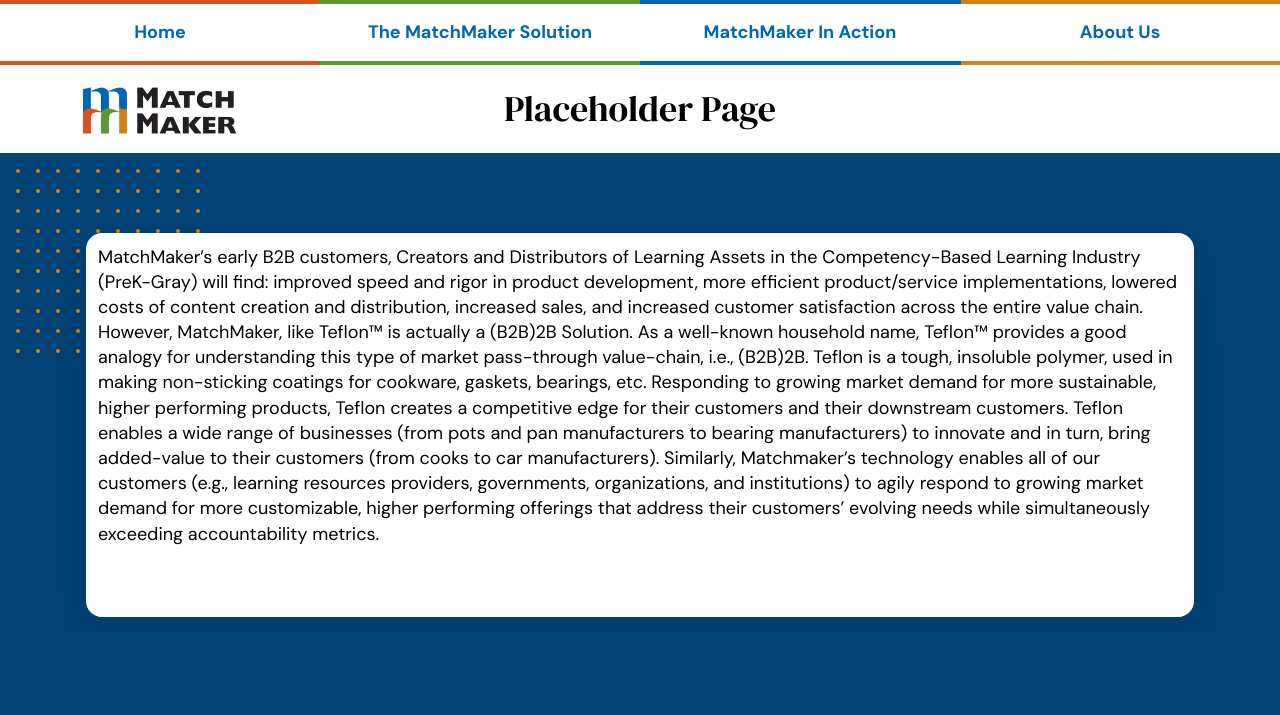
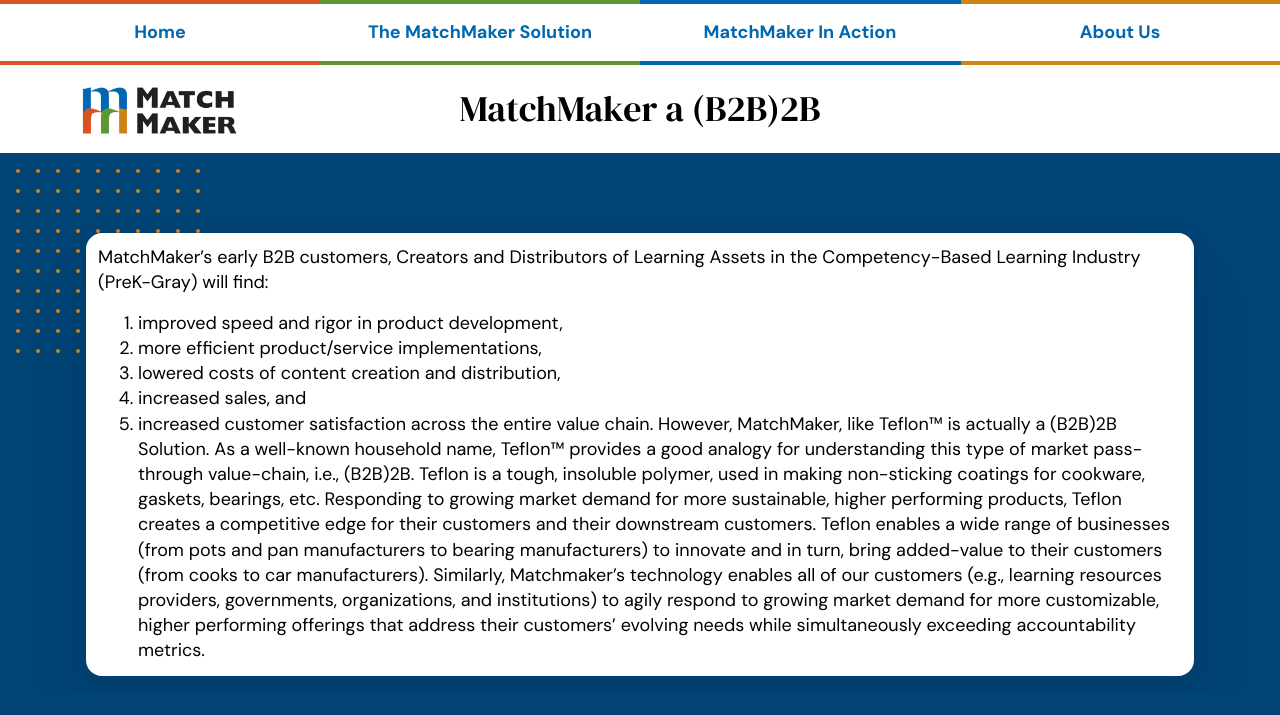
Before and after one commit to matchmakeredlabs/matchmakeredlabs.develop, a Jekyll site: the page built from _Solution/placeholder.md, in a window 1280 px wide. Shown: the top 715 px of the page. Built offline with Jekyll 4.4.1, drawn with Linux system fonts in a browser that asks for light colours.

Commit message:
Update placeholder.md

```diff
--- a/_Solution/placeholder.md
+++ b/_Solution/placeholder.md
@@ -1,14 +1,14 @@
 ---
-title: Placeholder Page
+title: MatchMaker a (B2B)2B
 menu: Benefits
 icon: Design/Image
 ordinal: 5
 ---
 MatchMaker’s early B2B customers, Creators and Distributors of Learning Assets in the Competency-Based Learning Industry (PreK-Gray) will find:
-improved speed and rigor in product development,
-more efficient product/service implementations,
-lowered costs of content creation and distribution,
-increased sales, and
-increased customer satisfaction across the entire value chain.
+1. improved speed and rigor in product development,
+2. more efficient product/service implementations,
+3. lowered costs of content creation and distribution,
+4. increased sales, and
+5. increased customer satisfaction across the entire value chain.
 However, MatchMaker, like Teflon™ is actually a (B2B)2B Solution. As a well-known household name, Teflon™ provides a good analogy for understanding this type of market pass-through value-chain, i.e., (B2B)2B. Teflon is a tough, insoluble polymer, used in making non-sticking coatings for cookware, gaskets, bearings, etc. Responding to growing market demand for more sustainable, higher performing products, Teflon creates a competitive edge for their customers and their downstream customers. Teflon enables  a wide range of businesses (from pots and pan manufacturers to bearing manufacturers) to innovate and in turn, bring added-value to their customers (from cooks to car manufacturers).
 Similarly, Matchmaker’s technology enables all of our customers (e.g., learning resources providers, governments, organizations, and institutions) to agily respond to growing market demand for more customizable, higher performing offerings that address their customers’ evolving needs while simultaneously exceeding accountability metrics.
```
